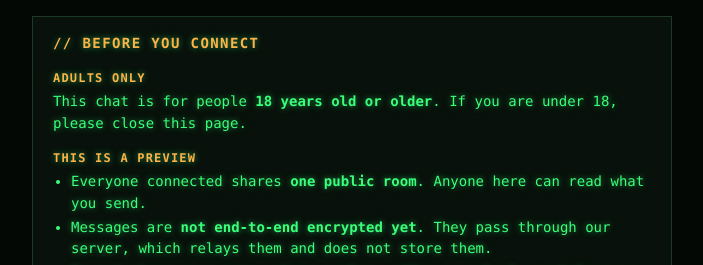
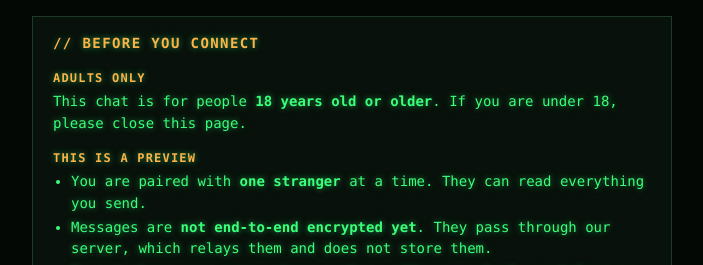
Before and after one commit to futuresfsake/realtime-chat, a website: page public/index.html in a window 1280 px wide. Shown: the top 265 px of the page, without its empty margins (288-991 px from the left). Drawn offline with nearby package versions, Linux system fonts and the light colour scheme.

Commit message:
docs(gate): say chats are 1:1 with one stranger

```diff
--- a/public/index.html
+++ b/public/index.html
@@ -20,7 +20,7 @@
 
       <h2>THIS IS A PREVIEW</h2>
       <ul>
-        <li>Everyone connected shares <strong>one public room</strong>. Anyone here can read what you send.</li>
+        <li>You are paired with <strong>one stranger</strong> at a time. They can read everything you send.</li>
         <li>Messages are <strong>not end-to-end encrypted yet</strong>. They pass through our server, which relays them and does not store them.</li>
         <li>Do not share your name, phone number, address, school, workplace or social media accounts.</li>
       </ul>
```
